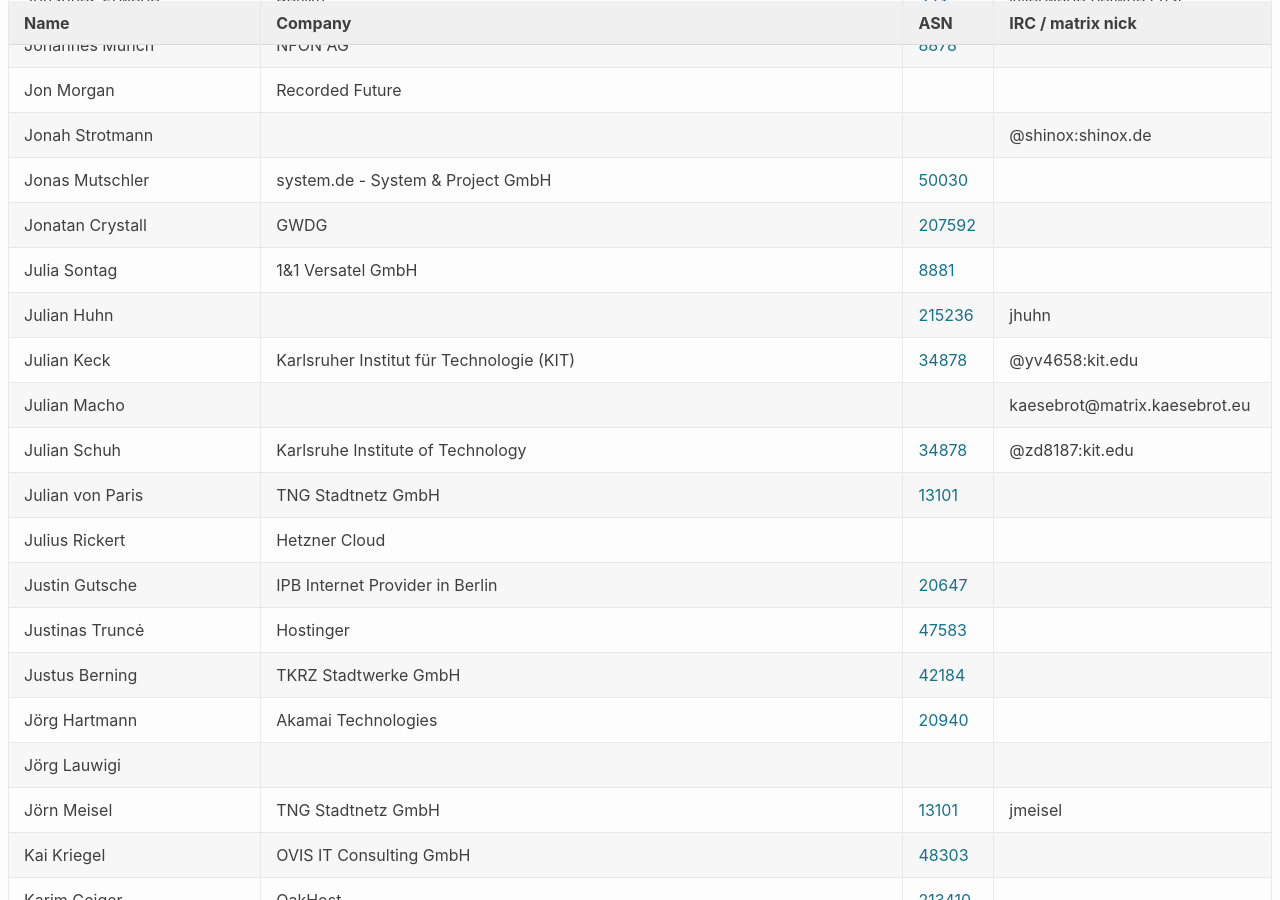
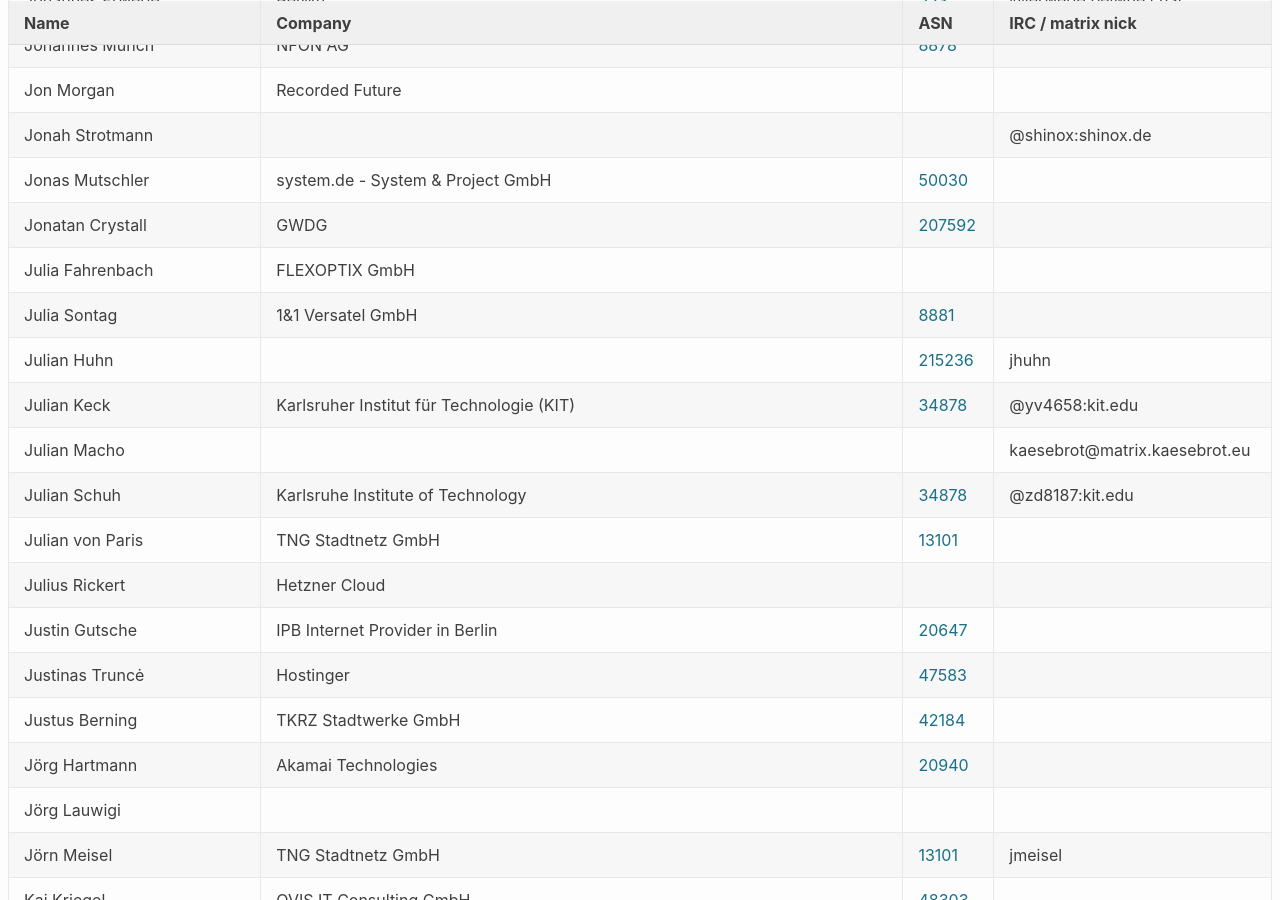
Before and after one commit to denog/pretix-attendeelist, a Jekyll site: the page built from denog17/index.markdown, in a window 1280 px wide and 900 px high, scrolled down 7129 px. Built offline with Jekyll 4.4.1, drawn with Linux system fonts in a browser that asks for light colours.

Commit message:
Latest data: Thu Sep  4 07:10:52 UTC 2025

```diff
--- a/_data/attendees_denog17_onsite.json
+++ b/_data/attendees_denog17_onsite.json
@@ -978,6 +978,12 @@
     "asn": "13101"
   },
   {
+    "name": "Julia Fahrenbach",
+    "company": "FLEXOPTIX GmbH",
+    "irc": null,
+    "asn": null
+  },
+  {
     "name": "Julian Huhn",
     "company": null,
     "irc": "jhuhn",
```
